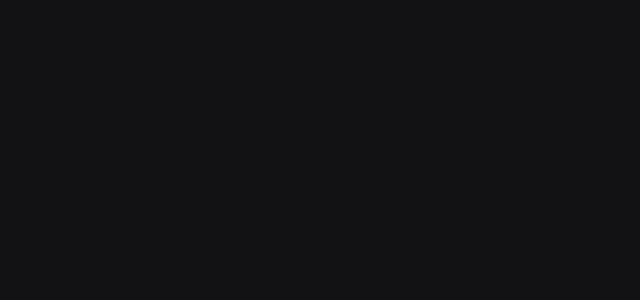
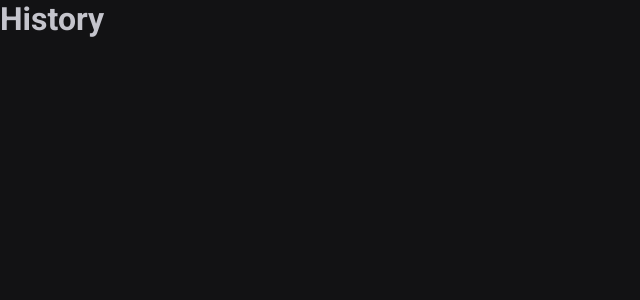
Before and after one commit to michel-cm/Timer-Ignite, a React (Vite) app: page /history in a window 1280 px wide. Shown: the top 300 px of the page, without its empty margins (0-640 px from the left). Built offline with nearby package versions, Linux system fonts and the light colour scheme.

Commit message:
add react-router-dom + pages Home e History

```diff
--- a/package.json
+++ b/package.json
@@ -12,6 +12,7 @@
     "@types/styled-components": "^5.1.26",
     "react": "^18.2.0",
     "react-dom": "^18.2.0",
+    "react-router-dom": "^6.4.2",
     "styled-components": "^5.3.6"
   },
   "devDependencies": {
--- a/src/App.tsx
+++ b/src/App.tsx
@@ -1,14 +1,16 @@
 import { ThemeProvider } from "styled-components";
-import { Button } from "./components/Button";
+import { BrowserRouter } from "react-router-dom";
+import { Router } from "./Router";
+
 import { GlobalStyle } from "./styles/global";
 import { defaultTheme } from "./styles/themes/default";
 
 export function App() {
   return (
     <ThemeProvider theme={defaultTheme}>
-      <Button />
-
-
+      <BrowserRouter>
+        <Router />
+      </BrowserRouter>
       <GlobalStyle />
     </ThemeProvider>
   );
--- /dev/null
+++ b/src/Router.tsx
@@ -0,0 +1,12 @@
+import { Route, Routes } from "react-router-dom";
+import { History } from "./pages/History";
+import { Home } from "./pages/Home";
+
+export function Router() {
+  return (
+    <Routes>
+      <Route path="/" element={<Home />} />
+      <Route path="/history" element={<History />} />
+    </Routes>
+  );
+}
--- /dev/null
+++ b/src/pages/History.tsx
@@ -0,0 +1,5 @@
+export function History() {
+    return(
+        <h1>History</h1>
+    )
+}
--- /dev/null
+++ b/src/pages/Home.tsx
@@ -0,0 +1,5 @@
+export function Home() {
+    return(
+        <h1>Home</h1>
+    )
+}
```
Also changed, not shown: 1 other file (tests, documents, lock files or other folders).
